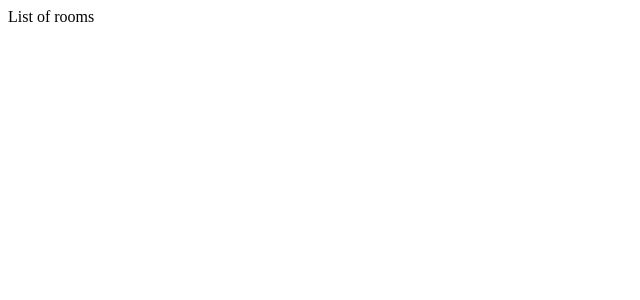
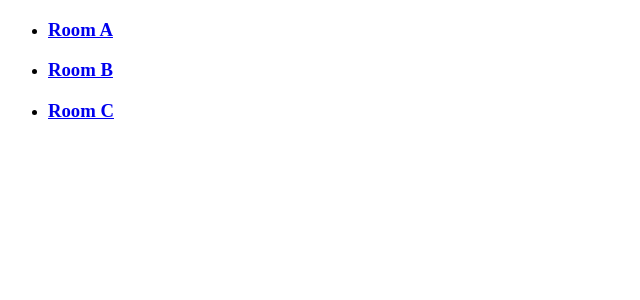
Before and after one commit to mohsenireza/cinema-app, a React (Vite) app: page / in a window 1280 px wide. Shown: the top 300 px of the page, without its empty margins (0-640 px from the left). Built offline with nearby package versions, Linux system fonts and the light colour scheme.

Commit message:
Implement home page

```diff
--- a/src/pages/Home/Home.jsx
+++ b/src/pages/Home/Home.jsx
@@ -1,5 +1,19 @@
+import { Link } from 'react-router-dom';
+
+import { db } from '../../data/db';
+
 function Home() {
-  return <div>List of rooms</div>;
+  return (
+    <ul>
+      {db.rooms.map((room) => (
+        <li key={room.id}>
+          <Link to={`/room/${room.id}`}>
+            <h3>{room.title}</h3>
+          </Link>
+        </li>
+      ))}
+    </ul>
+  )
 }
 
 export default Home;
```
